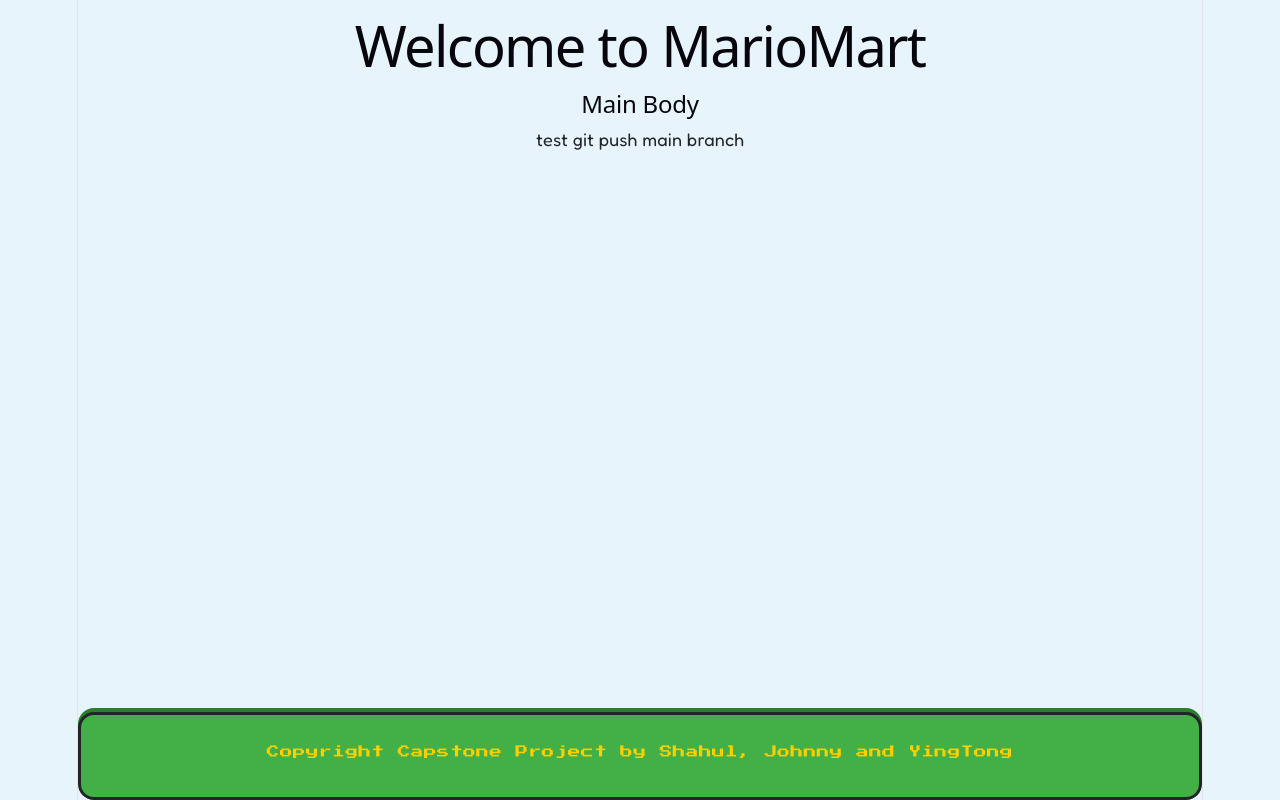
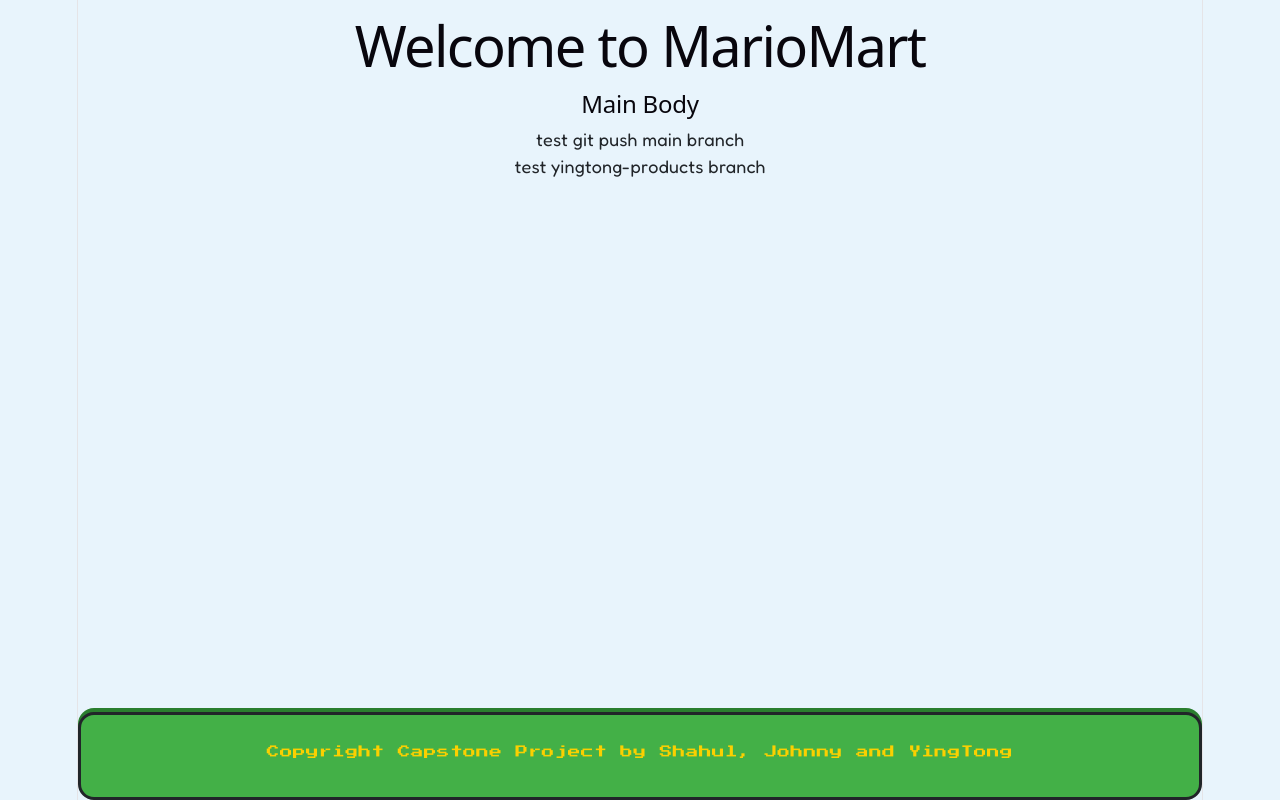
Before and after one commit to shasulmedia-ghub/MarioMart, a React (Vite) app: page / in a window 1280 px wide. Built offline with nearby package versions, Linux system fonts and the light colour scheme.

Commit message:
add App.jsx

```diff
--- a/src/App.jsx
+++ b/src/App.jsx
@@ -10,6 +10,7 @@ function App() {
 
     <h2>Main Body</h2>
     <p>test git push main branch</p>
+    <p>test yingtong-products branch</p>
 
     <footer className="mario-footer">
       <p className="mario-footer-credits">Copyright Capstone Project by Shahul, Johnny and YingTong</p>
```
